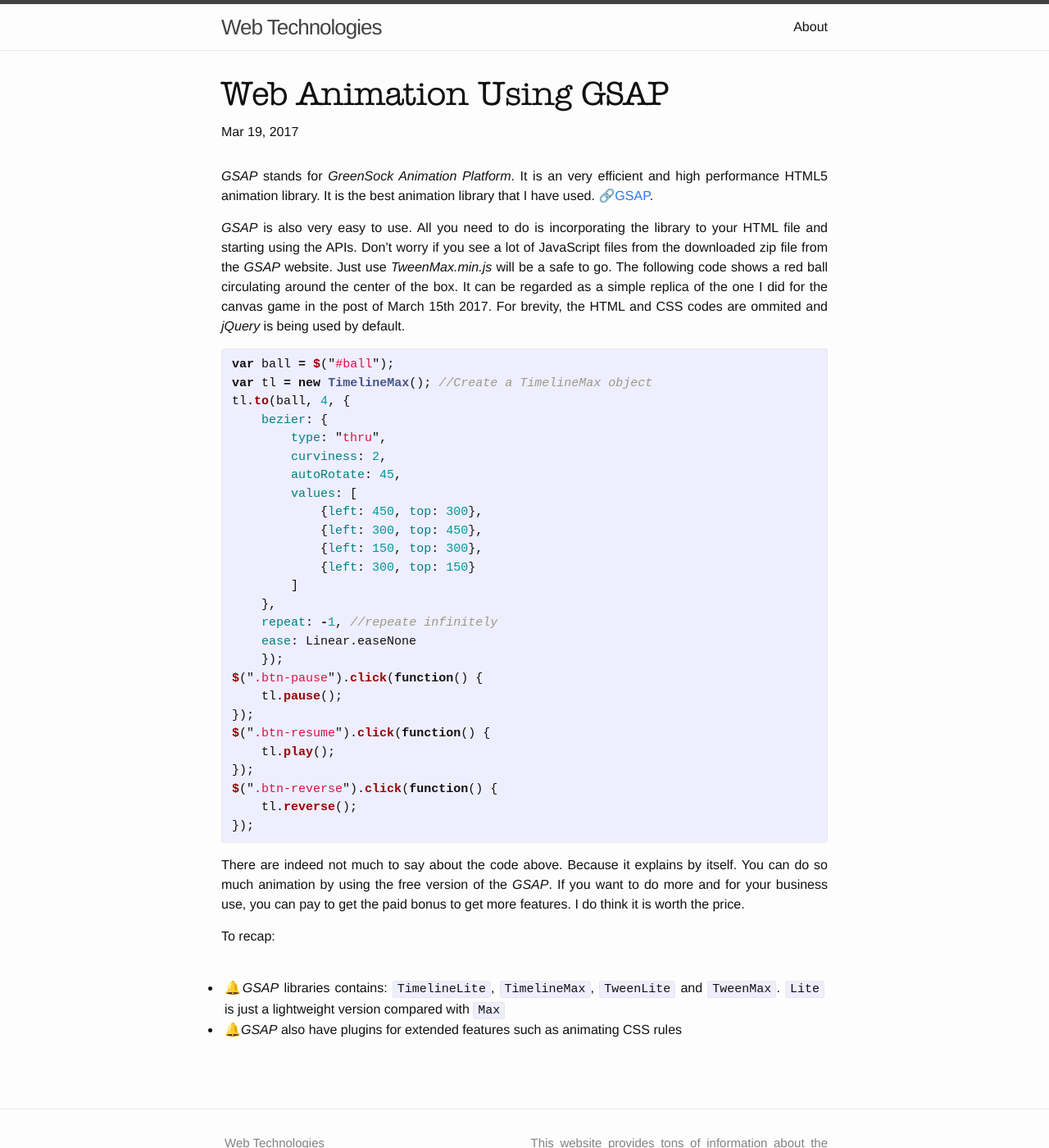
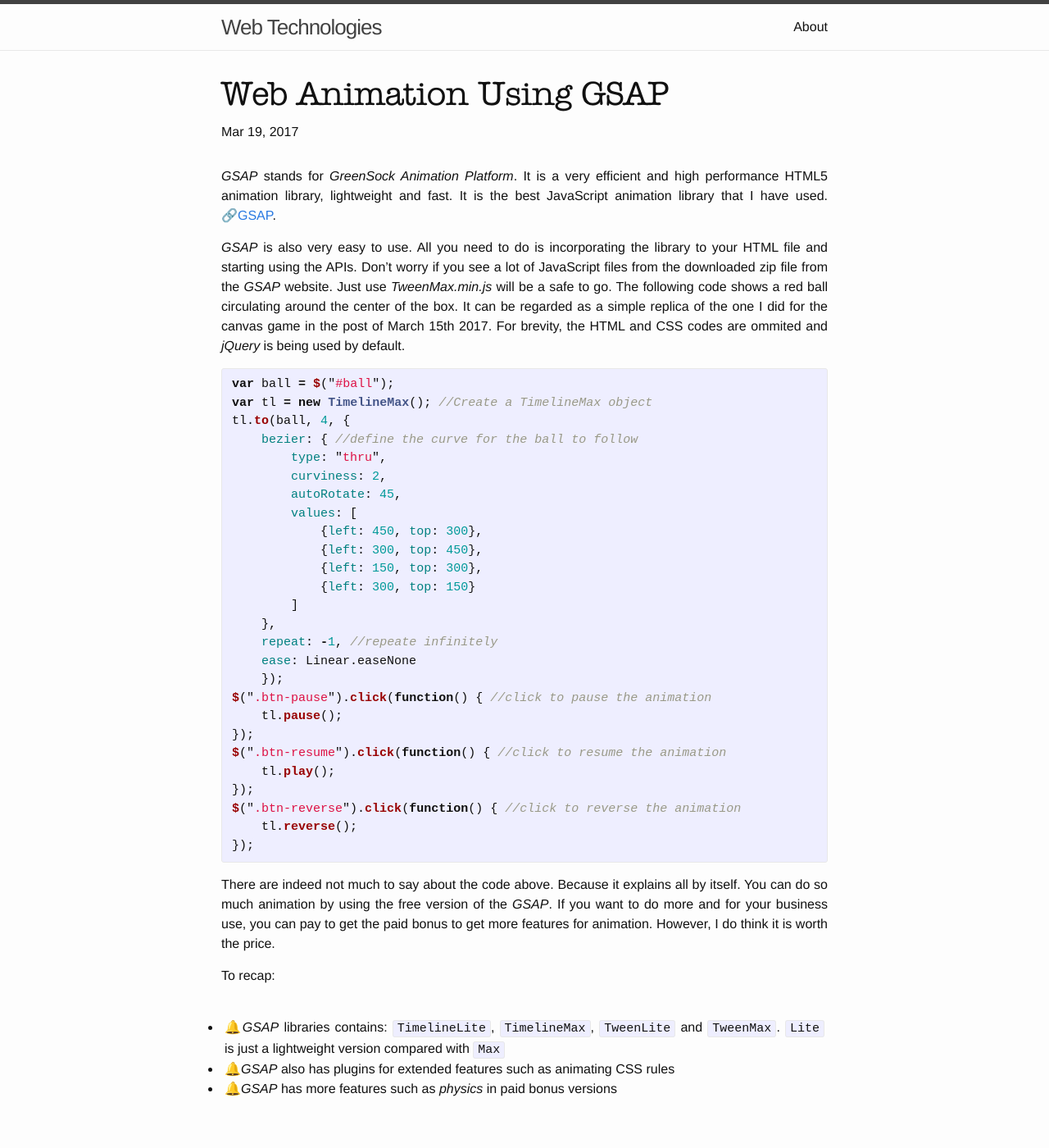
Before and after one commit to eepgxxy/eepgxxy.github.io, a Jekyll site: the page built from _posts/blog/2017-03-19-animation-GSAP.markdown, in a window 1280 px wide and 1400 px high. Shown: the whole window at 82% size. Built offline with Jekyll 4.4.1, drawn with Linux system fonts in a browser that asks for light colours; emoji names are drawn with the system emoji font; comment, search, counter and statistics services are not loaded.

Commit message:
modification are made.

```diff
--- a/_posts/blog/2017-03-19-animation-GSAP.markdown
+++ b/_posts/blog/2017-03-19-animation-GSAP.markdown
@@ -5,7 +5,7 @@
 categories: blog
 id: 23
 ---
-*GSAP* stands for *GreenSock Animation Platform*. It is an very efficient and high performance HTML5 animation library. It is the best animation library that I have used. :link:[GSAP][GSAP].
+*GSAP* stands for *GreenSock Animation Platform*. It is a very efficient and high performance HTML5 animation library, lightweight and fast. It is the best JavaScript animation library that I have used. :link:[GSAP][GSAP].
 
 *GSAP* is also very easy to use. All you need to do is incorporating the library to your HTML file and starting using the APIs. Don't worry if you see a lot of JavaScript files from the downloaded zip file from the *GSAP* website. Just use *TweenMax.min.js* will be a safe to go. The following code shows a red ball circulating around the center of the box. It can be regarded as a simple replica of the one I did for the canvas game in the post of March 15th 2017. For brevity, the HTML and CSS codes are ommited and *jQuery* is being used by default.
 
@@ -13,7 +13,7 @@
 var ball = $("#ball");
 var tl = new TimelineMax(); //Create a TimelineMax object
 tl.to(ball, 4, {
-    bezier: {
+    bezier: { //define the curve for the ball to follow
         type: "thru",
         curviness: 2,
         autoRotate: 45,
@@ -27,22 +27,23 @@
     repeat: -1, //repeate infinitely
     ease: Linear.easeNone
     });
-$(".btn-pause").click(function() {
+$(".btn-pause").click(function() { //click to pause the animation
     tl.pause();
 });
-$(".btn-resume").click(function() {
+$(".btn-resume").click(function() { //click to resume the animation
     tl.play();
 });
-$(".btn-reverse").click(function() {
+$(".btn-reverse").click(function() { //click to reverse the animation
     tl.reverse();
 });
 {% endhighlight %}
 
-There are indeed not much to say about the code above. Because it explains by itself. You can do so much animation by using the free version of the *GSAP*. If you want to do more and for your business use, you can pay to get the paid bonus to get more features. I do think it is worth the price.
+There are indeed not much to say about the code above. Because it explains all by itself. You can do so much animation by using the free version of the *GSAP*. If you want to do more and for your business use, you can pay to get the paid bonus to get more features for animation. However, I do think it is worth the price.
 
 To recap:
 
 * :bell:*GSAP* libraries contains: `TimelineLite`, `TimelineMax`, `TweenLite` and `TweenMax`. `Lite` is just a lightweight version compared with `Max`
-* :bell:*GSAP* also have plugins for extended features such as animating CSS rules
+* :bell:*GSAP* also has plugins for extended features such as animating CSS rules
+* :bell:*GSAP* has more features such as *physics* in paid bonus versions
 
 [GSAP]: https://greensock.com/
```
